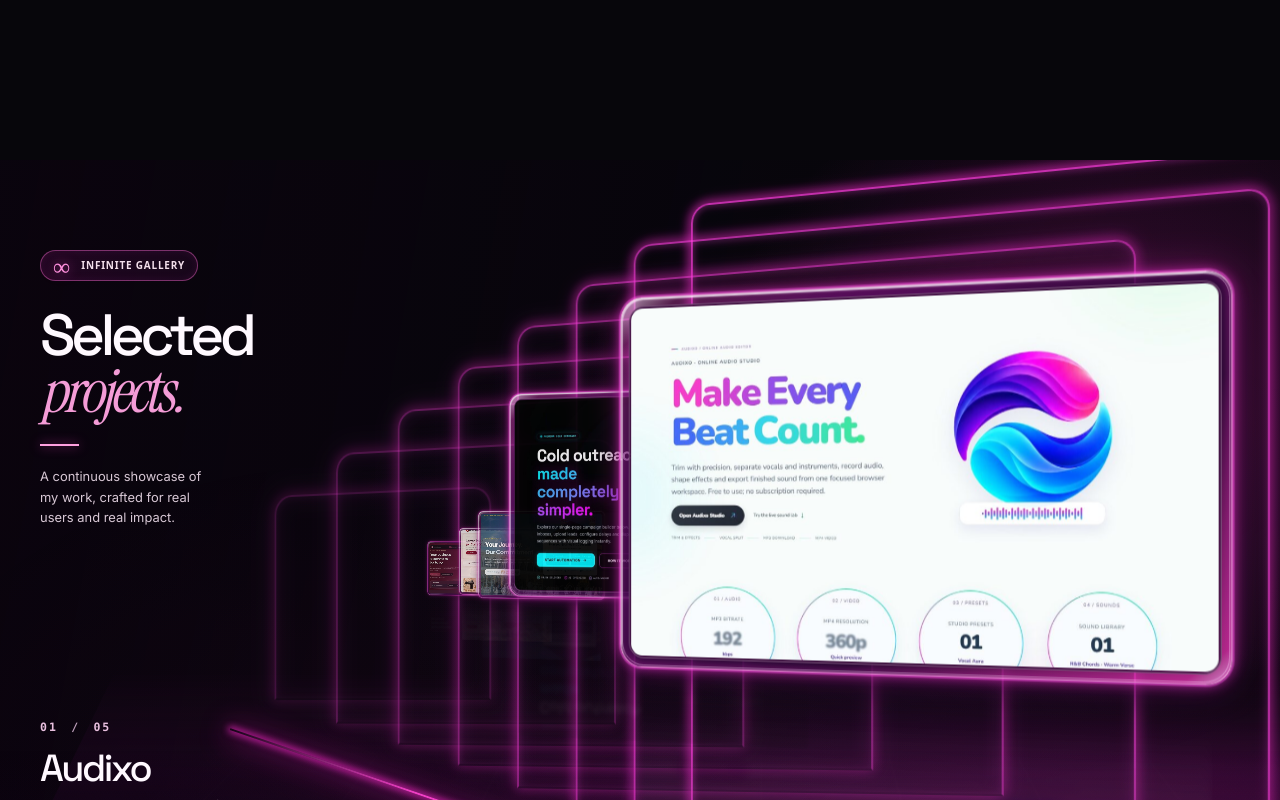
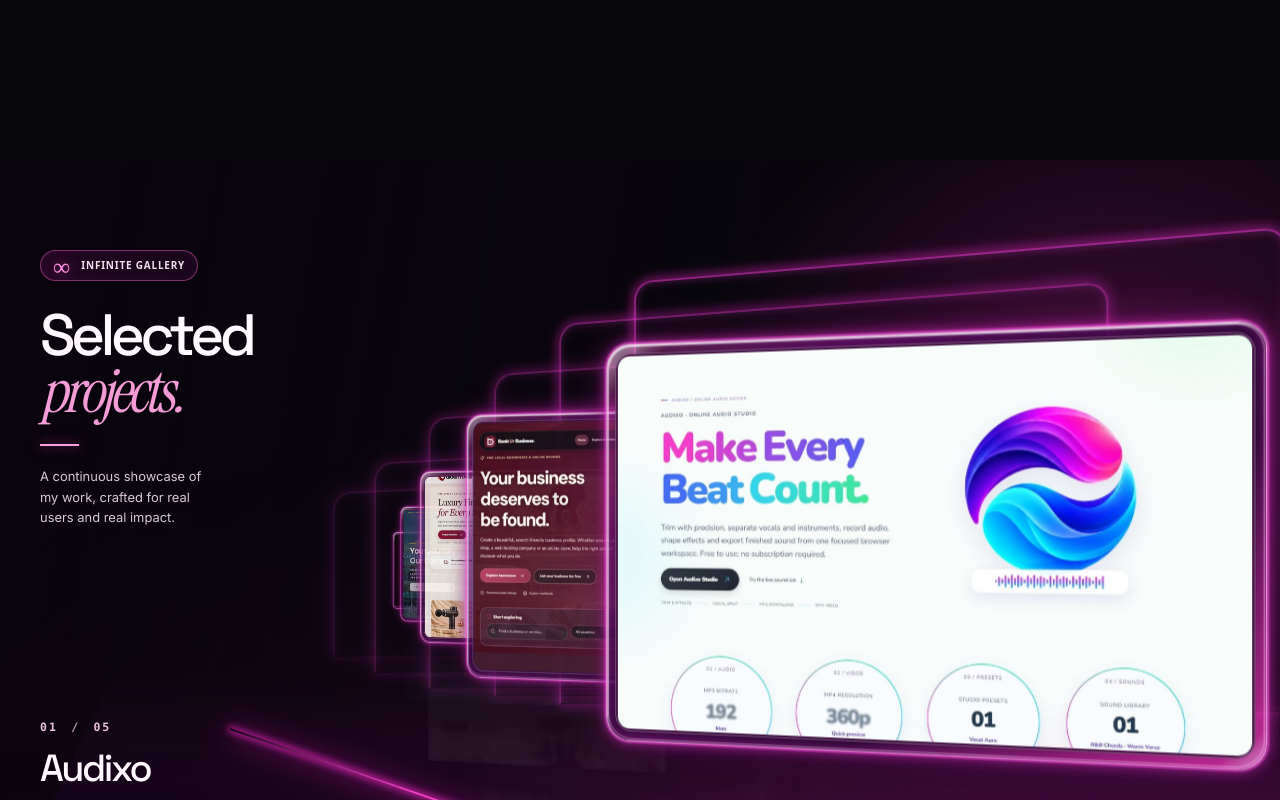
Before and after one commit to mhadiglobel-bot/Portfolio-, a Next.js app: page / in a window 1280 px wide. Shown: the part 1280-2080 px from the top of the page. Built offline with nearby package versions, Linux system fonts and the light colour scheme.

Commit message:
Rebuild gallery perspective with compact tunnel and five clearly spaced project screens

```diff
--- a/src/components/OrbitalStage.tsx
+++ b/src/components/OrbitalStage.tsx
@@ -20,16 +20,25 @@ type GalleryStop = {
   glow: number;
 };
 
-// Perspective path from the far-left vanishing point to the right foreground.
-// Both distant endpoints meet, so wrapping five projects has no visible jump.
+// Five screens share a single continuous perspective lane. A screen moves
+// smoothly from the foreground into the gallery as another becomes active.
+// The path joins at 0/5, preventing the old jump between ends.
 const stops: GalleryStop[] = [
-  { step: -2.5, x: 19.3, y: 48, scale: .15, z: -670, glow: .3 },
-  { step: -2, x: 27.5, y: 43.5, scale: .29, z: -500, glow: .53 },
-  { step: -1, x: 36.4, y: 27, scale: .56, z: -190, glow: .83 },
-  { step: 0, x: 48.8, y: 18, scale: .87, z: 32, glow: 1 },
-  { step: 1, x: 19.3, y: 49, scale: .19, z: -620, glow: .38 },
-  { step: 2, x: 24, y: 46.5, scale: .23, z: -570, glow: .48 },
-  { step: 2.5, x: 19.3, y: 48, scale: .15, z: -670, glow: .3 },
+  { step: 0, x: 48, y: 24, scale: .92, z: 50, glow: 1 },
+  { step: 1, x: 34.5, y: 31, scale: .68, z: -95, glow: .86 },
+  { step: 2, x: 28, y: 38, scale: .48, z: -210, glow: .7 },
+  { step: 3, x: 24, y: 43, scale: .34, z: -300, glow: .54 },
+  { step: 4, x: 21, y: 47, scale: .24, z: -390, glow: .4 },
+  { step: 5, x: 48, y: 24, scale: .92, z: 50, glow: 1 },
+];
+
+const portalFrames = [
+  { left: 48, top: 12, width: 51, height: 57, opacity: .71 },
+  { left: 42, top: 18, width: 44, height: 50, opacity: .56 },
+  { left: 37, top: 25, width: 36, height: 42, opacity: .43 },
+  { left: 32, top: 31, width: 29, height: 35, opacity: .34 },
+  { left: 28, top: 37, width: 23, height: 27, opacity: .26 },
+  { left: 25, top: 41, width: 17, height: 21, opacity: .19 },
 ];
 
 function getStop(relative: number) {
@@ -60,11 +69,13 @@ function ProjectGlassCard({
   count: number;
   reduced: boolean;
 }) {
-  const relative =
-    ((index - position + count / 2 + count * 4) % count) - count / 2;
+  // A cyclic 0..5 phase keeps the current panel at the front and puts the
+  // other four in visible, progressively smaller positions behind it.
+  const relative = ((index - position) % count + count) % count;
   const stop = getStop(relative);
-  const prominent = Math.abs(relative) < .55;
-  const near = Math.abs(relative) < 1.45;
+  const depth = Math.min(relative, count - relative);
+  const prominent = depth < .55;
+  const near = depth < 1.45;
   const style = {
     "--gallery-x": stop.x + "%",
     "--gallery-y": stop.y + "%",
@@ -72,7 +83,7 @@ function ProjectGlassCard({
     "--gallery-z": stop.z + "px",
     "--gallery-glow": String(stop.glow),
     "--glass-accent": project.accent,
-    zIndex: Math.round(70 - Math.abs(relative) * 12),
+    zIndex: Math.round(80 - depth * 13),
   } as CSSProperties;
 
   return (
@@ -116,7 +127,7 @@ function ProjectGlassCard({
 
 export default function OrbitalStage({ position, projects, reduced = false }: Props) {
   const count = projects.length;
-  const portals = useMemo(() => Array.from({ length: 8 }, (_, index) => index), []);
+  const portals = useMemo(() => portalFrames, []);
   if (count === 0) return null;
 
   return (
@@ -130,18 +141,18 @@ export default function OrbitalStage({ position, projects, reduced = false }: Pr
       <div className={styles.galleryFloor} aria-hidden="true" />
       <div className={styles.galleryTrack} aria-hidden="true" />
 
-      {portals.map((portal) => (
+      {portals.map((frame, index) => (
         <span
           aria-hidden="true"
-          key={portal}
+          key={index}
           className={styles.galleryPortal}
           style={{
-            "--portal-left": (52.6 - portal * 4.62) + "%",
-            "--portal-top": (1.5 + portal * 5.7) + "%",
-            "--portal-width": (55 - portal * 5.15) + "%",
-            "--portal-height": (86 - portal * 8.55) + "%",
-            "--portal-opacity": String(Math.max(.21, 1 - portal * .104)),
-            animationDelay: portal * -0.33 + "s",
+            "--portal-left": frame.left + "%",
+            "--portal-top": frame.top + "%",
+            "--portal-width": frame.width + "%",
+            "--portal-height": frame.height + "%",
+            "--portal-opacity": String(frame.opacity),
+            animationDelay: index * -0.33 + "s",
           } as CSSProperties}
         />
       ))}
```
